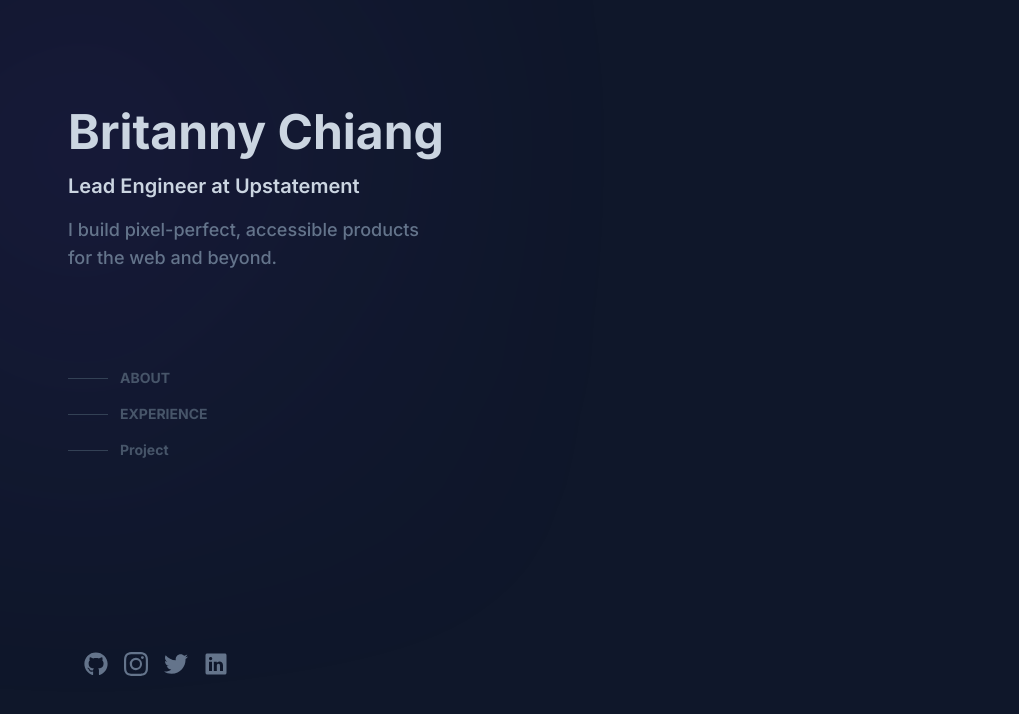
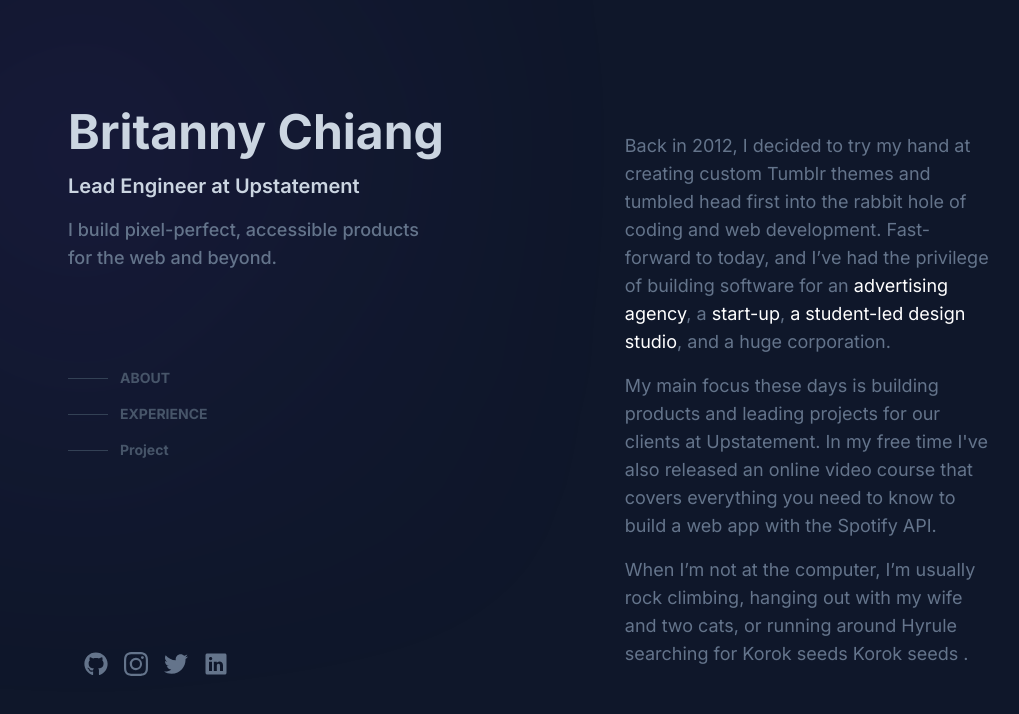
Before and after one commit to professor-12/ProfessorPortfoilio, a Next.js app: page / in a window 1280 px wide. Shown: the top 714 px of the page, without its empty margins (108-1127 px from the left). Built offline with nearby package versions, Linux system fonts and the light colour scheme.

Commit message:
Main.tsx created

```diff
--- /dev/null
+++ b/src/app/components/Main.tsx
@@ -0,0 +1,32 @@
+
+import React from "react";
+const Main = () => {
+    return (
+        <div>
+            <article className="leading-7  space-y-4 text-slate-500 text-lg">
+                Back in 2012, I decided to try my hand at creating custom Tumblr
+                themes and tumbled head first into the rabbit hole of coding and
+                web development. Fast-forward to today, and I’ve had the
+                privilege of building software for an{" "}
+                <span className="text-white">advertising agency</span>, a{" "}
+                <span className="text-white ">start-up</span>,{" "}
+                <span className="text-white">a student-led design studio</span>,
+                and a huge corporation.
+                <div>
+                    My main focus these days is building products and leading
+                    projects for our clients at Upstatement. In my free time
+                    I've also released an online video course that covers
+                    everything you need to know to build a web app with the
+                    Spotify API.
+                </div>
+                <div>
+                    When I’m not at the computer, I’m usually rock climbing,
+                    hanging out with my wife and two cats, or running around
+                    Hyrule searching for Korok seeds Korok seeds .
+                </div>
+            </article>
+        </div>
+    );
+};
+
+export default Main;
--- a/src/app/components/Navigation/Header.tsx
+++ b/src/app/components/Navigation/Header.tsx
@@ -4,7 +4,7 @@
 
 const Header = () => {
     return (
-        <div>
+        <div className="fixed">
             <div className="space-y-4 text-slate-300">
                 <h1 className="text-5xl font-bold ">Britanny Chiang</h1>
                 <p className="text-xl font-semibold">
--- a/src/app/components/Navigation/NavLinks.tsx
+++ b/src/app/components/Navigation/NavLinks.tsx
@@ -2,7 +2,7 @@
 import  Link  from "next/link"
 const NavLinks = () => {
     return (
-        <ul className="space-y-4 text-slate-300 text-sm font-bold">
+        <ul className="space-y-4  text-slate-300 text-sm font-bold">
             <Link
                 href="#about"
                 className="flex group cursor-pointer space-x-3  items-center"
--- a/src/app/page.tsx
+++ b/src/app/page.tsx
@@ -2,13 +2,13 @@
 import { MouseEvent, useState } from "react";
 import PointerGradient from "./components/PointerGradient";
 import Header from "./components/Navigation/Header";
+import Main from "./components/Main";
 
 const Home = () => {
     const [position, setPosition] = useState({ x: 100, y: 100 });
 
     const handleChange = (e: MouseEvent) => {
         setPosition({ x: e.clientX, y: e.clientY });
-
         console.log(position);
     };
     return (
@@ -18,9 +18,11 @@
                 className="w-full relative z-30 h-screen overflow-hidden"
                 onMouseMove={(e) => handleChange(e)}
             >
-                <div className="w-[80%] z-20  mx-auto p-12 h-full items-center  flex">
+                <div className="w-[80%] z-20 justify-between mx-auto p-12 h-full items-center  flex">
                     <Header />
-                    <main className="overflow-y-auto"></main>
+                    <main className="overflow-y-auto ml-auto w-[40%] text-slate-200">
+                        <Main />
+                    </main>
                 </div>
             </div>
         </>
```
